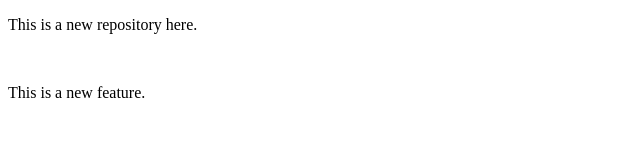
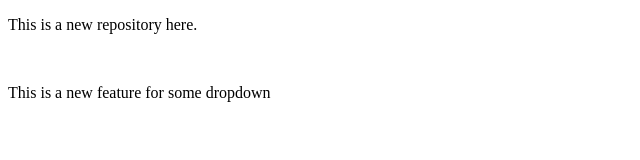
Before and after one commit to dshreyas255/localRepo, a plain HTML site: page index.html in a window 1280 px wide. Shown: the whole page, without its empty margins (0-640 px from the left). Drawn offline with Linux system fonts and the light colour scheme.

Commit message:
Added dropdown

```diff
--- a/index.html
+++ b/index.html
@@ -9,7 +9,7 @@
 
     <p>This is a new repository here.</p>
     <br>
-    <p>This is a new feature.</p>
+    <p>This is a new feature for some dropdown</p>
     <br>
 
 </body>
```
